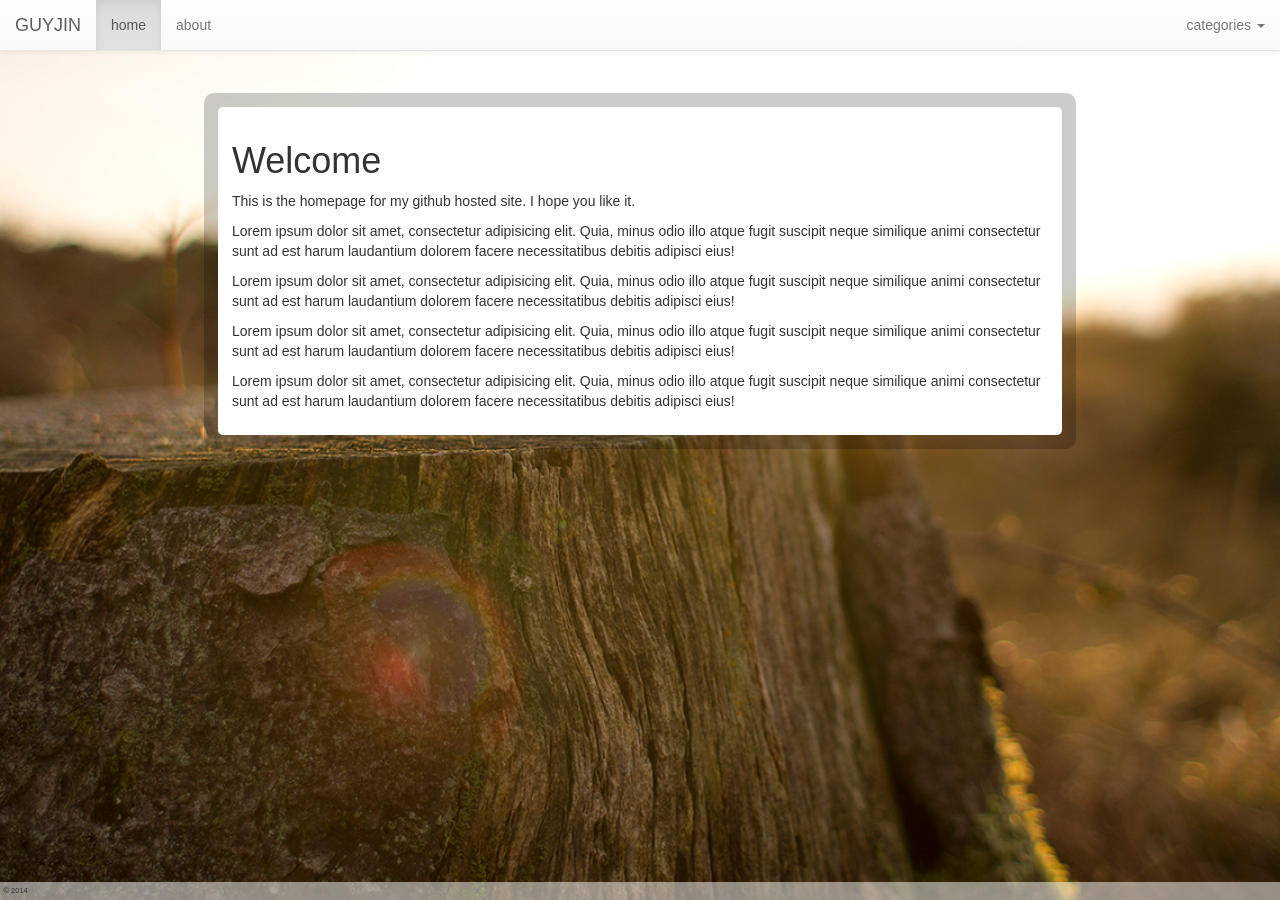
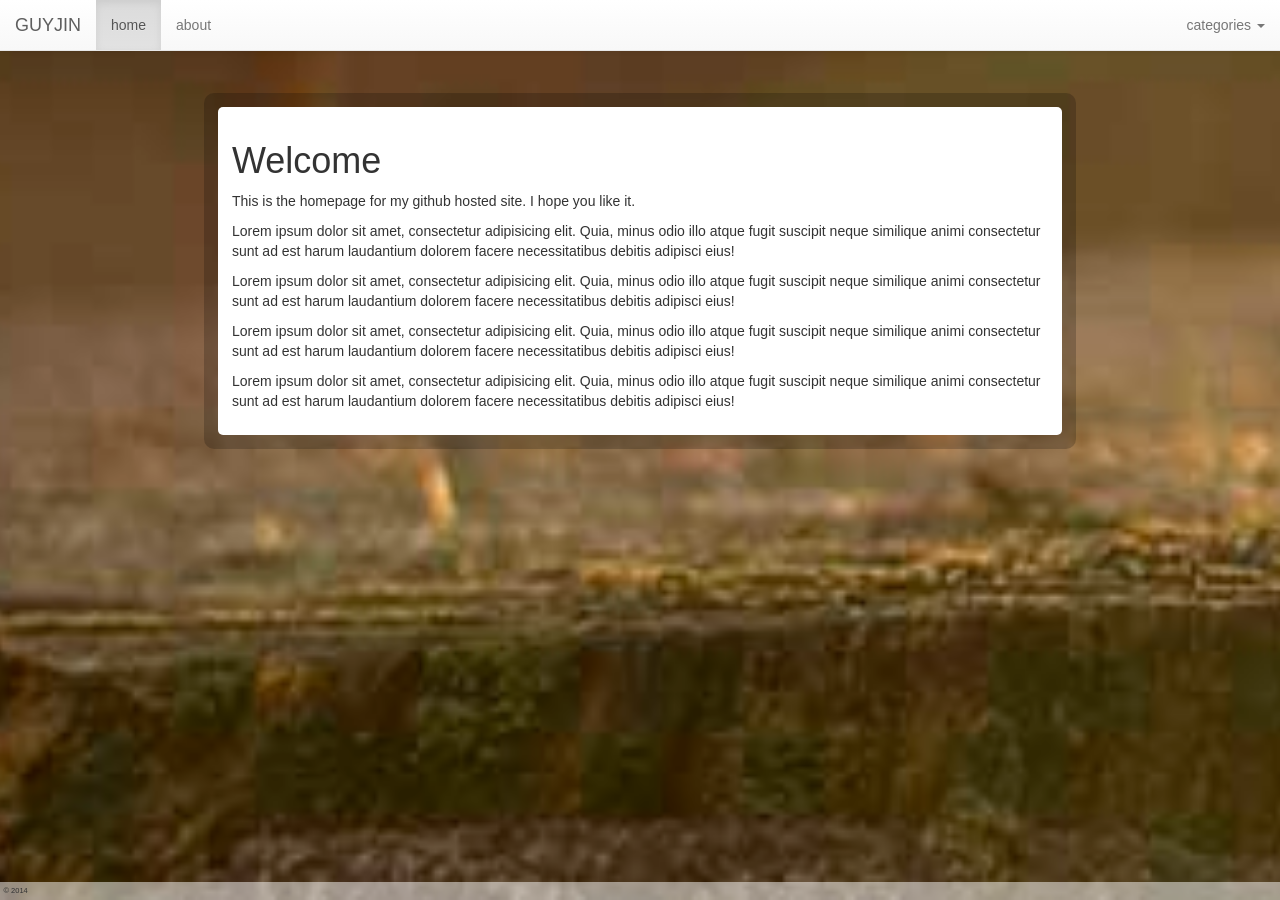
Before and after one commit to guyjin/guyjin.github.io, a Jekyll site: the page built from index.md, in a window 1280 px wide. Built offline with Jekyll 4.4.1, drawn with Linux system fonts in a browser that asks for light colours; nearby versions of some CDN libraries; some web fonts are replaced.

Commit message:
new banner image

```diff
--- a/_includes/bg.html
+++ b/_includes/bg.html
@@ -1,3 +1,3 @@
 <div class="bg">
-	<img src="/img/bg.jpg" alt="An images of tree stump in front of a sunset.">
+	<img src="/img/banner.jpg" alt="An images of tree stump in front of a sunset.">
 </div>
```
Also changed, not shown: img/banner.jpg (added), img/bg.jpg.
